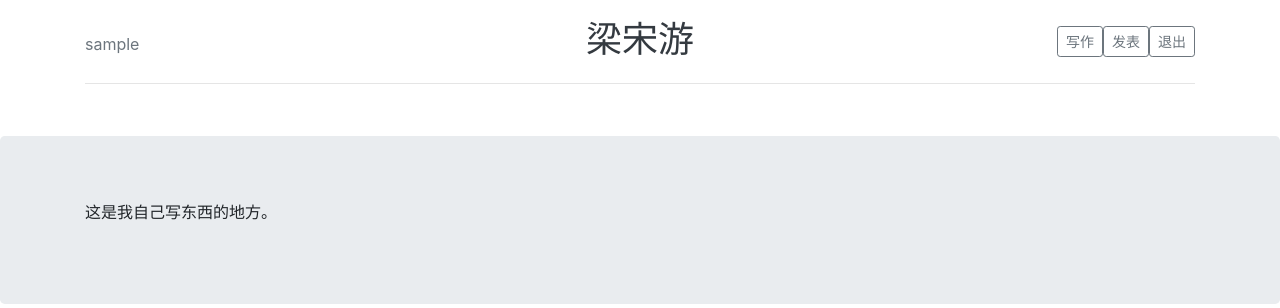
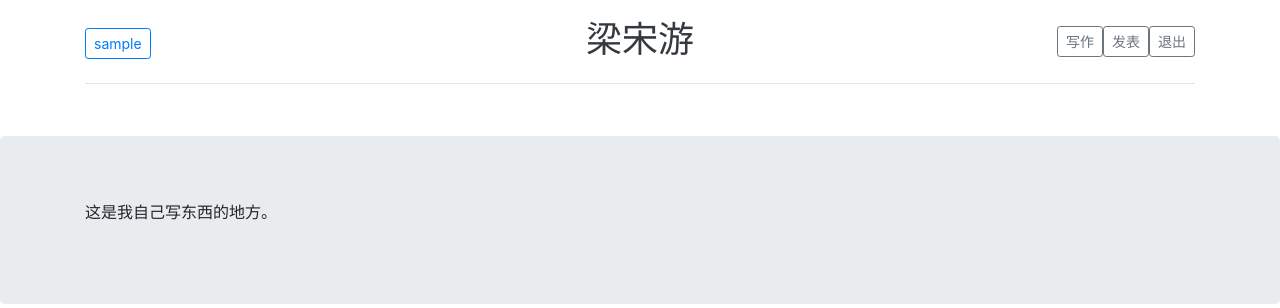
Before and after one commit to liangsongyou/my-first-blog, a Django app: page / in a window 1280 px wide. Shown: the top 308 px of the page. Run offline with Django 3.2, Linux system fonts and the light colour scheme; the visitor is signed in with stand-in values (Sample User, id 1); data that the repository does not hold is empty; some libraries are stand-ins or nearby versions.

Commit message:
Modified button color

```diff
--- a/blog/templates/blog/base.html
+++ b/blog/templates/blog/base.html
@@ -13,7 +13,7 @@
       <header class="blog-header py-3" >
         <div class="row flex-nowrap justify-content-between align-items-center">
           <div class="col-4 pt-1">
-            <a class="text-muted" href="#">{{ user.username }}</a>
+            <a class="btn btn-sm btn-outline-primary" href="#">{{ user.username }}</a>
           </div>
           <div class="col-4 text-center">
             <h2>
--- a/blog/templates/blog/post_detail.html
+++ b/blog/templates/blog/post_detail.html
@@ -43,8 +43,9 @@
     <div class="row">
         {% for comment in post.comments.all %}
             {% if user.is_authenticated or comment.approved_comment %}
-            <div class="col-md-4">
-                {{ comment.author }}
+            <div  class="col-md-4">
+                <a class="btn btn-sm btn-outline-primary" href="#">{{ comment.author }}</a>
+
             </div>
             <div class="col-md-8 offset-md-1">
                 <p>{{ comment.text|linebreaks }}</p>
--- a/blog/templates/blog/post_list.html
+++ b/blog/templates/blog/post_list.html
@@ -6,7 +6,7 @@
     <div class="row">
       {% for post in posts %}
           <div class="col-md-4">
-            <p><a class="btn btn-secondary" href="{% url 'post_detail' pk=post.pk %}" role="button">{{ post.title }}</a></p>
+            <p><a class="btn btn-info" href="{% url 'post_detail' pk=post.pk %}" role="button">{{ post.title }}</a></p>
           </div>
       {% endfor %}
 
```
